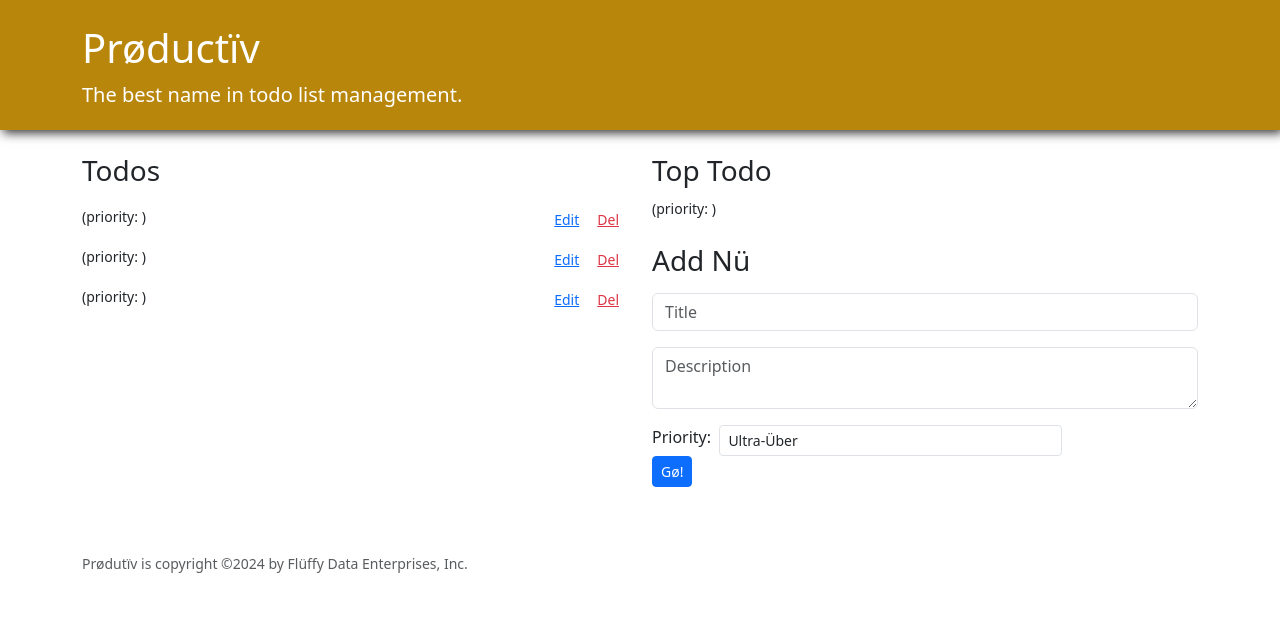
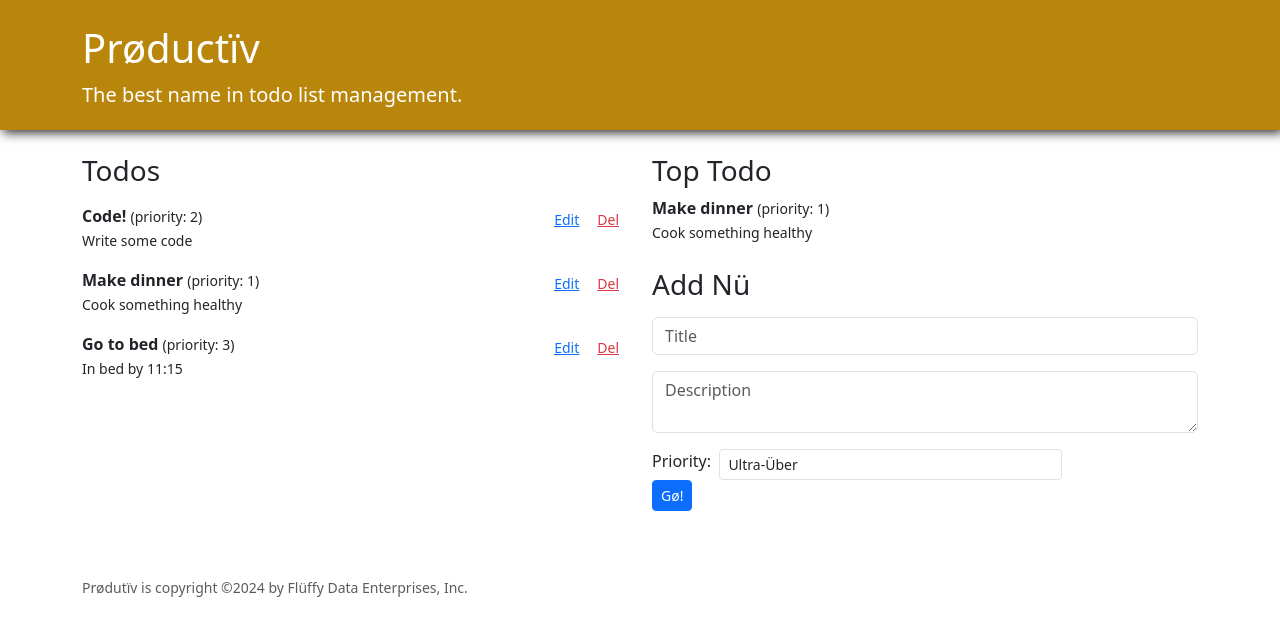
Before and after one commit to aubrey-sherman/react-forms-design-productiv, a React (Vite) app in the folder productiv/: page / in a window 1280 px wide. Shown: the top 636 px of the page. Built offline with nearby package versions, Linux system fonts and the light colour scheme.

Commit message:
Fixed bug to access props

```diff
--- a/productiv/src/Todo.jsx
+++ b/productiv/src/Todo.jsx
@@ -6,12 +6,13 @@
  * { EditableTodo, TopTodo } -> Todo
  **/
 
-function Todo({ id, title, description, priority}) {
+function Todo({ todo }) {
+  //console.log("Todo has=", { todo });
   return (
-      <div className="Todo" id={id}>
-        <div><b>{title}</b> <small>(priority: {priority})</small></div>
-        <div><small>{description}</small></div>
-      </div>
+    <div className="Todo" id={todo.id}>
+      <div><b>{todo.title}</b> <small>(priority: {todo.priority})</small></div>
+      <div><small>{todo.description}</small></div>
+    </div>
   );
 }
 
```
